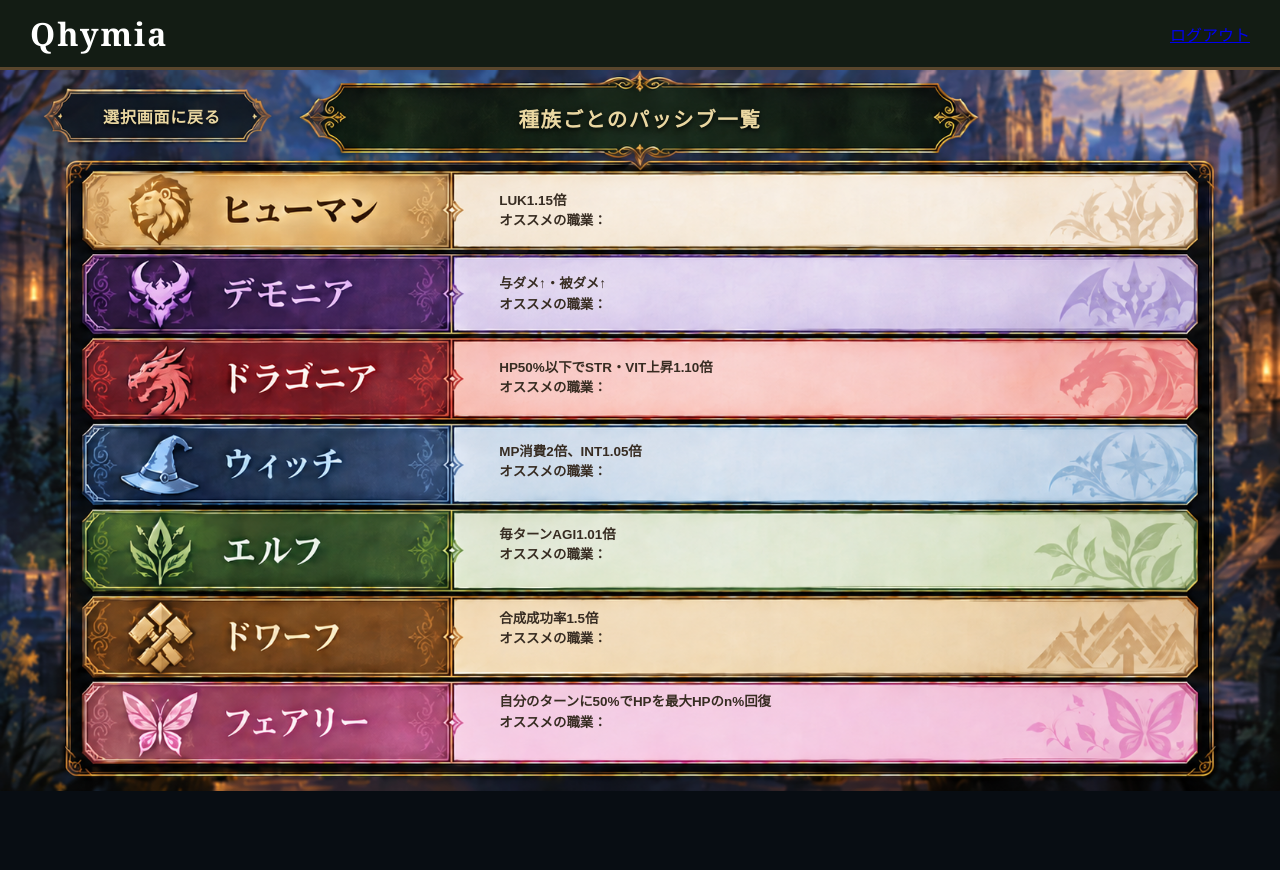
After one commit to x24g061/QhymiaProject, a Django app: page /character/passive/ in a window 1280 px wide. The commit adds this page. Run offline with Django 5.2, Linux system fonts and the light colour scheme; the visitor is signed in with stand-in values (Sample User, id 1); data comes from the database, SQL or seed files in the repository; data that the repository does not hold is empty.

Commit message:
feat: 種族パッシブ詳細画面を追加

```diff
--- a/apps/accounts/urls.py
+++ b/apps/accounts/urls.py
@@ -6,6 +6,7 @@ from .views import (
     character_create_view,
     character_list_view,
     character_image_change_view,
+    passive_detail_view,
     palm_view,
     login_view,
     logout_view,
@@ -69,6 +70,13 @@ urlpatterns = [
         name="character_list",
     ),
 
+    # 種族パッシブ詳細
+    path(
+        "character/passive/",
+        passive_detail_view,
+        name="passive_detail",
+    ),
+
         # キャラクター画像変更
     path(
         "character/image/change/",
--- a/apps/accounts/views.py
+++ b/apps/accounts/views.py
@@ -296,7 +296,14 @@ def character_list_view(request):
             "characters": characters,
         },
     )
+    # パッシブ詳細画面
+@login_required
+def passive_detail_view(request):
 
+    return render(
+        request,
+        "passive_detail.html",
+    )
 # キャラクター画像変更
 @login_required
 def character_image_change_view(request):
--- /dev/null
+++ b/static/css/passive_detail.css
@@ -0,0 +1,252 @@
+/* ========================================
+   base.html の制限解除
+======================================== */
+
+body {
+    margin: 0;
+
+    background: #080d13;
+}
+
+
+body > header {
+    display: none;
+}
+
+
+main {
+    width: 100%;
+    max-width: none;
+
+    margin: 0;
+    padding: 0;
+}
+
+
+/* ========================================
+   パッシブ詳細画面
+======================================== */
+
+.passive-detail-screen {
+    width: 100%;
+    min-height: 100vh;
+
+    display: flex;
+    justify-content: center;
+    align-items: flex-start;
+
+    overflow: auto;
+
+    background: #080d13;
+}
+
+
+/* ========================================
+   背景
+======================================== */
+
+.passive-detail-board {
+    position: relative;
+
+    width: 100%;
+    max-width: 1648px;
+
+    aspect-ratio: 1648 / 928;
+
+    flex-shrink: 0;
+
+    background-image:
+        url("../images/passive-detail-bg.png");
+
+    background-repeat: no-repeat;
+
+    background-position: center top;
+
+    background-size: 100% 100%;
+}
+
+
+/* ========================================
+   戻るボタン
+======================================== */
+
+.passive-back-button {
+    position: absolute;
+
+    top: 3.4%;
+    left: 4.4%;
+
+    width: 16.5%;
+    height: 6%;
+
+    display: flex;
+    align-items: center;
+    justify-content: center;
+
+    color: #ead7a1;
+
+    font-size:
+        clamp(
+            11px,
+            1.25vw,
+            21px
+        );
+
+    font-weight: bold;
+
+    text-decoration: none;
+
+    letter-spacing: 0.05em;
+
+    text-shadow:
+        0 2px 4px
+        rgba(0, 0, 0, 0.9);
+
+    transition:
+        color 0.2s,
+        transform 0.2s;
+}
+
+
+.passive-back-button:hover {
+    color: #ffffff;
+
+    transform: scale(1.03);
+}
+
+
+/* ========================================
+   タイトル
+======================================== */
+
+.passive-detail-title {
+    position: absolute;
+
+    top: 3.1%;
+    left: 25%;
+
+    width: 50%;
+    height: 7%;
+
+    margin: 0;
+
+    display: flex;
+    align-items: center;
+    justify-content: center;
+
+    color: #ead7a1;
+
+    font-size:
+        clamp(
+            13px,
+            1.6vw,
+            27px
+        );
+
+    font-weight: bold;
+
+    letter-spacing: 0.08em;
+
+    text-shadow:
+        0 2px 5px
+        rgba(0, 0, 0, 0.9);
+}
+
+
+/* ========================================
+   共通 パッシブ説明
+======================================== */
+
+.passive-description {
+    position: absolute;
+
+    left: 37%;
+
+    width: 54%;
+    height: 9.5%;
+
+    display: flex;
+    align-items: center;
+
+    padding:
+        0 2%;
+
+    box-sizing: border-box;
+
+    overflow: hidden;
+
+    color: #372c22;
+
+    font-size:
+        clamp(
+            9px,
+            1.05vw,
+            18px
+        );
+
+    font-weight: bold;
+
+    line-height: 1.5;
+}
+
+
+.passive-description p {
+    margin: 0;
+}
+
+
+/* ========================================
+   各種族位置
+======================================== */
+
+.passive-human {
+    top: 14.8%;
+}
+
+
+.passive-demonia {
+    top: 26.4%;
+}
+
+
+.passive-dragonia {
+    top: 38%;
+}
+
+
+.passive-witch {
+    top: 49.6%;
+}
+
+
+.passive-elf {
+    top: 61.2%;
+}
+
+
+.passive-dwarf {
+    top: 72.8%;
+}
+
+
+.passive-fairy {
+    top: 84.4%;
+}
+
+
+/* ========================================
+   スマホ
+======================================== */
+
+@media (max-width: 700px) {
+
+    .passive-detail-screen {
+        justify-content: flex-start;
+    }
+
+
+    .passive-detail-board {
+        min-width: 900px;
+    }
+
+}
--- a/templates/character_create.html
+++ b/templates/character_create.html
@@ -140,7 +140,7 @@
             </a>
         </div>
 
-        <a href="#" class="character-link passive-link">
+        <a href="{% url 'accounts:passive_detail' %}" class="character-link passive-link">
             種族ごとのパッシブ詳細
         </a>
 
--- /dev/null
+++ b/templates/passive_detail.html
@@ -0,0 +1,142 @@
+{% extends "base.html" %}
+{% load static %}
+
+
+{% block title %}
+種族パッシブ一覧 | Qhymia
+{% endblock %}
+
+
+{% block extra_css %}
+
+<link rel="stylesheet" href="{% static 'css/passive_detail.css' %}">
+
+{% endblock %}
+
+
+{% block content %}
+
+<div class="passive-detail-screen">
+
+    <!-- ========================================
+         背景画像とUI
+    ========================================= -->
+
+    <div class="passive-detail-board">
+
+
+        <!-- ========================================
+             戻る
+        ========================================= -->
+
+        <a href="{% url 'accounts:character_create' %}" class="passive-back-button">
+            選択画面に戻る
+        </a>
+
+
+        <!-- ========================================
+             タイトル
+        ========================================= -->
+
+        <h1 class="passive-detail-title">
+            種族ごとのパッシブ一覧
+        </h1>
+
+
+        <!-- ========================================
+             ヒューマン
+        ========================================= -->
+
+        <div class="passive-description passive-human">
+
+            <p>
+                LUK1.15倍<br>オススメの職業：
+
+            </p>
+
+        </div>
+
+
+        <!-- ========================================
+             デモニア
+        ========================================= -->
+
+        <div class="passive-description passive-demonia">
+
+            <p>
+                与ダメ↑・被ダメ↑<br>オススメの職業：
+            </p>
+
+        </div>
+
+
+        <!-- ========================================
+             ドラゴニア
+        ========================================= -->
+
+        <div class="passive-description passive-dragonia">
+
+            <p>
+               HP50%以下でSTR・VIT上昇1.10倍<br>オススメの職業：
+            </p>
+
+        </div>
+
+
+        <!-- ========================================
+             ウィッチ
+        ========================================= -->
+
+        <div class="passive-description passive-witch">
+
+            <p>
+                MP消費2倍、INT1.05倍<br>オススメの職業：
+            </p>
+
+        </div>
+
+
+        <!-- ========================================
+             エルフ
+        ========================================= -->
+
+        <div class="passive-description passive-elf">
+
+            <p>
+                毎ターンAGI1.01倍<br>オススメの職業：
+            </p>
+
+        </div>
+
+
+        <!-- ========================================
+             ドワーフ
+        ========================================= -->
+
+        <div class="passive-description passive-dwarf">
+
+            <p>
+                合成成功率1.5倍<br>オススメの職業：
+            </p>
+
+        </div>
+
+
+        <!-- ========================================
+             フェアリー
+        ========================================= -->
+
+        <div class="passive-description passive-fairy">
+
+            <p>
+                自分のターンに50%でHPを最大HPのn%回復<br>オススメの職業：
+            </p>
+
+        </div>
+
+
+    </div>
+
+</div>
+
+{% endblock %}
```
Also changed, not shown: static/images/passive-detail-bg.png (added).
